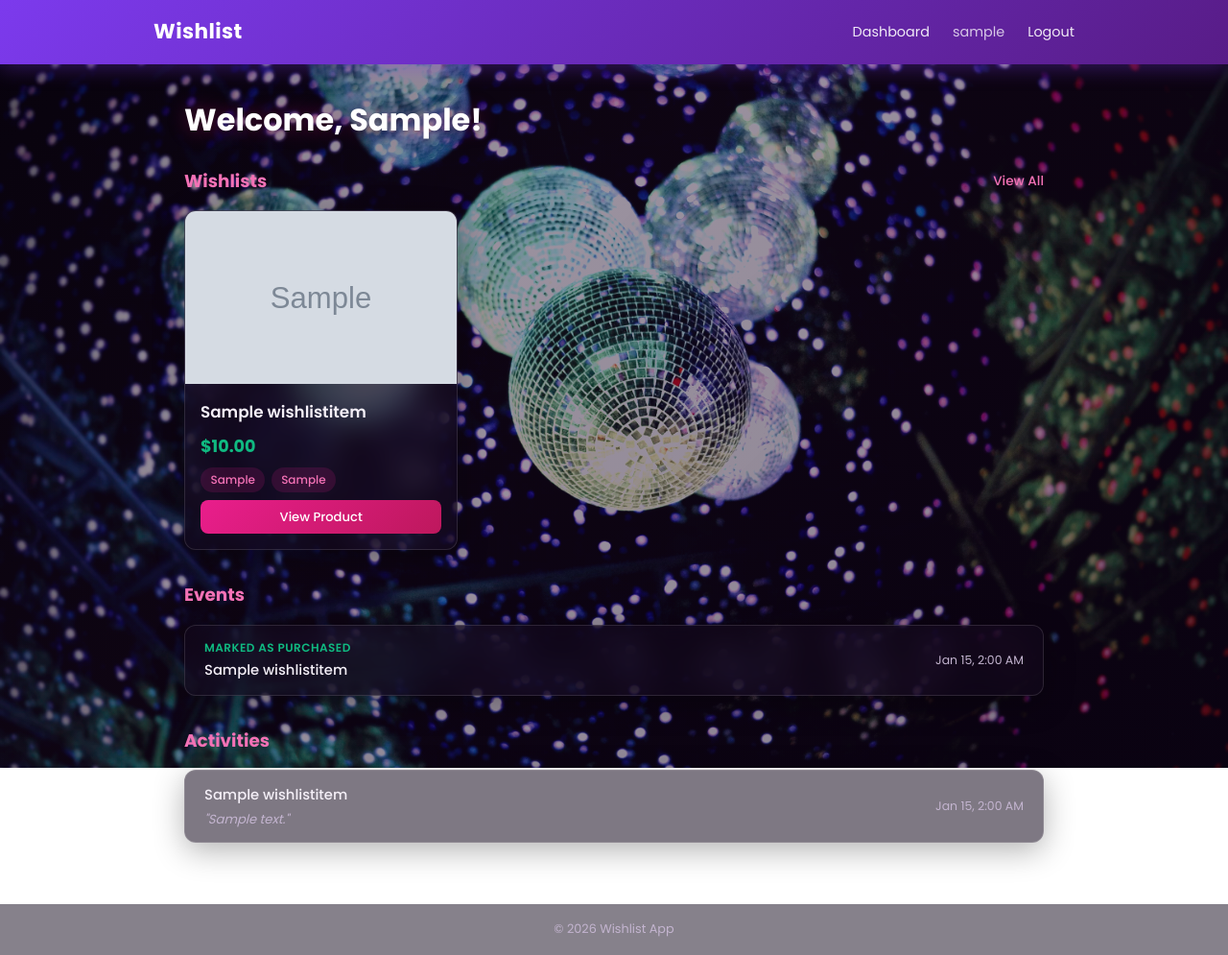
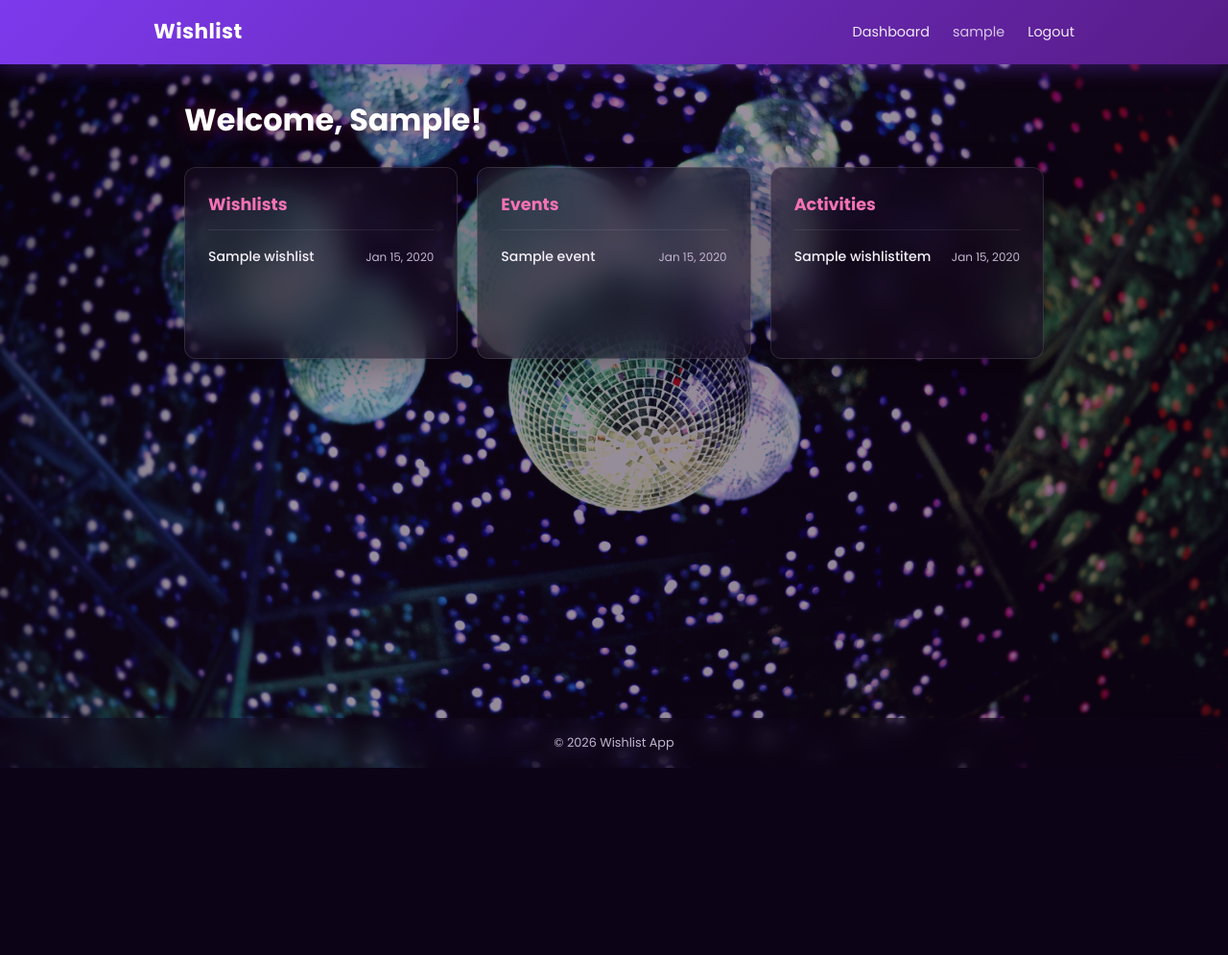
Before and after one commit to dianestephani/wishlist, a Django app: page / in a window 1280 px wide. Shown: the whole page at 96% size. After the commit the page ends 800 px from the top, so only its background shows below. Run offline with Django 5.2, Linux system fonts and the light colour scheme; a user stored in the database is signed in; tables that the repository leaves empty hold one stand-in row (values such as "Sample post"); grey boxes marked "Sample" are stand-in pictures.

Commit message:
Redesign dashboard as 3 clickable flex cards (Wishlists, Events, Activities). Add Wishlist and Event models, events/activities list pages, and new routes.

```diff
--- a/static/css/style.css
+++ b/static/css/style.css
@@ -770,31 +770,84 @@ strong {
     margin-bottom: 1.5rem;
 }
 
-.dashboard-section {
-    margin-bottom: 2rem;
+.dashboard-cards {
+    display: flex;
+    gap: 1.25rem;
 }
 
-.section-header {
+.dashboard-card {
+    flex: 1;
+    background: var(--glass-bg);
+    backdrop-filter: blur(16px);
+    border: 1px solid var(--glass-border);
+    border-radius: var(--radius);
+    box-shadow: var(--glass-shadow);
+    padding: 1.5rem;
+    text-decoration: none;
+    color: var(--text);
+    transition: transform 0.2s, box-shadow 0.2s;
+    display: flex;
+    flex-direction: column;
+    min-height: 200px;
+}
+
+.dashboard-card:hover {
+    transform: translateY(-4px);
+    box-shadow: 0 12px 40px rgba(233, 30, 140, 0.15);
+}
+
+.dashboard-card h2 {
+    color: var(--pink-light);
+    font-size: 1.1rem;
+    margin-bottom: 1rem;
+    padding-bottom: 0.75rem;
+    border-bottom: 1px solid rgba(255, 255, 255, 0.08);
+}
+
+.dashboard-card-list {
+    list-style: none;
+    display: flex;
+    flex-direction: column;
+    gap: 0.6rem;
+    flex: 1;
+}
+
+.dashboard-card-list li {
     display: flex;
     justify-content: space-between;
     align-items: center;
-    margin-bottom: 1rem;
+    gap: 0.5rem;
 }
 
-.section-header h2 {
-    color: var(--pink-light);
-    font-size: 1.15rem;
+.dashboard-card-item-title {
+    font-size: 0.88rem;
+    font-weight: 500;
+    color: var(--text);
 }
 
-.section-link {
-    font-size: 0.85rem;
-    font-weight: 500;
-    text-decoration: none;
-    color: var(--pink-light);
+.dashboard-card-item-date {
+    font-size: 0.75rem;
+    color: var(--text-muted);
+    white-space: nowrap;
 }
 
-.section-link:hover {
-    text-decoration: underline;
+.dashboard-card-empty {
+    color: var(--text-muted);
+    font-size: 0.88rem;
+    flex: 1;
+    display: flex;
+    align-items: center;
+    justify-content: center;
+}
+
+/* ===== Page header (sub-pages) ===== */
+.page-header {
+    margin-bottom: 1.5rem;
+}
+
+.page-title {
+    color: #fff;
+    text-shadow: 0 0 20px var(--pink-glow), 0 2px 4px rgba(0, 0, 0, 0.3);
 }
 
 .dashboard-list {
@@ -996,7 +1049,19 @@ strong {
         font-size: 1.3rem;
     }
 
+    .dashboard-cards {
+        flex-direction: column;
+    }
+
+    .dashboard-card {
+        min-height: auto;
+    }
+
     .dashboard-list-item {
         padding: 0.75rem 1rem;
     }
+
+    .page-title {
+        font-size: 1.3rem;
+    }
 }
--- a/templates/wishlist/dashboard.html
+++ b/templates/wishlist/dashboard.html
@@ -7,107 +7,61 @@
 <div class="dashboard">
     <h1 class="dashboard-title">Welcome, {{ user.first_name|default:user.username }}!</h1>
 
-    <!-- Wishlists Section -->
-    <section class="dashboard-section">
-        <div class="section-header">
+    <div class="dashboard-cards">
+        <!-- Wishlists -->
+        <a href="{% url 'wishlist:index' %}" class="dashboard-card">
             <h2>Wishlists</h2>
-            <a href="{% url 'wishlist:index' %}" class="section-link">View All</a>
-        </div>
+            {% if wishlists %}
+                <ul class="dashboard-card-list">
+                    {% for wl in wishlists %}
+                        <li>
+                            <span class="dashboard-card-item-title">{{ wl.title }}</span>
+                            <span class="dashboard-card-item-date">{{ wl.created_at|date:"M d, Y" }}</span>
+                        </li>
+                    {% endfor %}
+                </ul>
+            {% else %}
+                <p class="dashboard-card-empty">No wishlists yet.</p>
+            {% endif %}
+        </a>
 
-        {% if wishlist_items %}
-            <div class="card-grid">
-                {% for item in wishlist_items %}
-                    <div class="card {% if item.status == 'purchased' %}card-purchased{% endif %}">
-                        {% if item.status == "purchased" %}
-                            <div class="purchased-badge">Purchased</div>
-                        {% endif %}
+        <!-- Events -->
+        <a href="{% url 'wishlist:events' %}" class="dashboard-card">
+            <h2>Events</h2>
+            {% if events %}
+                <ul class="dashboard-card-list">
+                    {% timezone "America/Los_Angeles" %}
+                    {% for event in events %}
+                        <li>
+                            <span class="dashboard-card-item-title">{{ event.title }}</span>
+                            <span class="dashboard-card-item-date">{{ event.date|date:"M d, Y" }}</span>
+                        </li>
+                    {% endfor %}
+                    {% endtimezone %}
+                </ul>
+            {% else %}
+                <p class="dashboard-card-empty">No events yet.</p>
+            {% endif %}
+        </a>
 
-                        {% if item.image %}
-                            <img src="{{ item.image.url }}" alt="{{ item.title }}" class="card-image">
-                        {% else %}
-                            <div class="card-image card-image-placeholder">No Image</div>
-                        {% endif %}
-
-                        <div class="card-body">
-                            <h2 class="card-title">{{ item.title }}</h2>
-
-                            {% if item.price is not None %}
-                                <p class="card-price">${{ item.price }}</p>
-                            {% endif %}
-
-                            <div class="card-details">
-                                {% if item.category %}
-                                    <span class="card-tag">{{ item.category }}</span>
-                                {% endif %}
-                                {% if item.store %}
-                                    <span class="card-tag">{{ item.store }}</span>
-                                {% endif %}
-                            </div>
-
-                            <a href="{% url 'wishlist:item_detail' item.id %}" class="card-link">
-                                View Product
-                            </a>
-                        </div>
-                    </div>
-                {% endfor %}
-            </div>
-        {% else %}
-            <p class="empty-state">No items yet.</p>
-        {% endif %}
-    </section>
-
-    <!-- Events Section -->
-    <section class="dashboard-section">
-        <div class="section-header">
-            <h2>Events</h2>
-        </div>
-
-        {% if recent_events %}
-            <div class="dashboard-list">
-                {% timezone "America/Los_Angeles" %}
-                {% for event in recent_events %}
-                    <div class="dashboard-list-item">
-                        <div class="dashboard-list-content">
-                            <span class="dashboard-list-label {% if event.event_type == 'purchased' %}text-green{% else %}text-red{% endif %}">
-                                {{ event.get_event_type_display }}
-                            </span>
-                            <span class="dashboard-list-title">{{ event.item.title }}</span>
-                        </div>
-                        <span class="dashboard-list-date">{{ event.created_at|date:"M d, g:i A" }}</span>
-                    </div>
-                {% endfor %}
-                {% endtimezone %}
-            </div>
-        {% else %}
-            <p class="empty-state">No events yet.</p>
-        {% endif %}
-    </section>
-
-    <!-- Activities Section -->
-    <section class="dashboard-section">
-        <div class="section-header">
+        <!-- Activities -->
+        <a href="{% url 'wishlist:activities' %}" class="dashboard-card">
             <h2>Activities</h2>
-        </div>
-
-        {% if recent_purchases %}
-            <div class="dashboard-list">
-                {% timezone "America/Los_Angeles" %}
-                {% for purchase in recent_purchases %}
-                    <div class="dashboard-list-item">
-                        <div class="dashboard-list-content">
-                            <span class="dashboard-list-title">{{ purchase.item.title }}</span>
-                            {% if purchase.message %}
-                                <span class="dashboard-list-message">"{{ purchase.message }}"</span>
-                            {% endif %}
-                        </div>
-                        <span class="dashboard-list-date">{{ purchase.purchased_at|date:"M d, g:i A" }}</span>
-                    </div>
-                {% endfor %}
-                {% endtimezone %}
-            </div>
-        {% else %}
-            <p class="empty-state">No activities yet.</p>
-        {% endif %}
-    </section>
+            {% if recent_purchases %}
+                <ul class="dashboard-card-list">
+                    {% timezone "America/Los_Angeles" %}
+                    {% for purchase in recent_purchases %}
+                        <li>
+                            <span class="dashboard-card-item-title">{{ purchase.item.title }}</span>
+                            <span class="dashboard-card-item-date">{{ purchase.purchased_at|date:"M d, Y" }}</span>
+                        </li>
+                    {% endfor %}
+                    {% endtimezone %}
+                </ul>
+            {% else %}
+                <p class="dashboard-card-empty">No activities yet.</p>
+            {% endif %}
+        </a>
+    </div>
 </div>
 {% endblock %}
--- a/wishlist/models.py
+++ b/wishlist/models.py
@@ -9,6 +9,42 @@ class User(AbstractUser):
 
     def __str__(self):
         return self.email
+
+
+class Wishlist(models.Model):
+    user = models.ForeignKey(
+        settings.AUTH_USER_MODEL,
+        on_delete=models.CASCADE,
+        related_name="wishlists",
+    )
+    title = models.CharField(max_length=255)
+    description = models.TextField(blank=True)
+    created_at = models.DateTimeField(auto_now_add=True)
+
+    class Meta:
+        ordering = ["-created_at"]
+
+    def __str__(self):
+        return self.title
+
+
+class Event(models.Model):
+    user = models.ForeignKey(
+        settings.AUTH_USER_MODEL,
+        on_delete=models.CASCADE,
+        related_name="events_created",
+    )
+    title = models.CharField(max_length=255)
+    description = models.TextField(blank=True)
+    date = models.DateTimeField()
+    location = models.CharField(max_length=255, blank=True)
+    created_at = models.DateTimeField(auto_now_add=True)
+
+    class Meta:
+        ordering = ["-date"]
+
+    def __str__(self):
+        return self.title
 
 
 class WishlistItem(models.Model):
--- a/wishlist/urls.py
+++ b/wishlist/urls.py
@@ -7,6 +7,8 @@ app_name = "wishlist"
 urlpatterns = [
     path("", views.dashboard, name="dashboard"),
     path("wishlist/", views.index, name="index"),
+    path("events/", views.events_list, name="events"),
+    path("activities/", views.activities_list, name="activities"),
     path("item/<int:item_id>/", views.item_detail, name="item_detail"),
     path("item/<int:item_id>/visit-store/", views.visit_store, name="visit_store"),
     path("item/<int:item_id>/purchase/", views.mark_purchased, name="mark_purchased"),
--- a/wishlist/views.py
+++ b/wishlist/views.py
@@ -6,7 +6,7 @@ from django.shortcuts import get_object_or_404, redirect, render
 
 from .email import send_purchased_email, send_undo_email
 from .forms import PurchaseForm, RegistrationForm, UndoPurchaseForm
-from .models import ItemEvent, ItemView, Purchase, StoreClick, WishlistItem
+from .models import Event, ItemEvent, ItemView, Purchase, StoreClick, Wishlist, WishlistItem
 
 SORT_OPTIONS = {
     "price_asc": "price",
@@ -19,16 +19,28 @@ SORT_OPTIONS = {
 
 @login_required
 def dashboard(request):
-    wishlist_items = WishlistItem.objects.filter(user=request.user).select_related("purchase")[:6]
-    recent_events = ItemEvent.objects.filter(user=request.user).select_related("item")[:5]
+    wishlists = Wishlist.objects.filter(user=request.user)[:5]
+    events = Event.objects.filter(user=request.user)[:5]
     recent_purchases = Purchase.objects.filter(purchased_by=request.user).select_related("item")[:5]
 
     context = {
-        "wishlist_items": wishlist_items,
-        "recent_events": recent_events,
+        "wishlists": wishlists,
+        "events": events,
         "recent_purchases": recent_purchases,
     }
     return render(request, "wishlist/dashboard.html", context)
+
+
+@login_required
+def events_list(request):
+    events = Event.objects.filter(user=request.user)
+    return render(request, "wishlist/events.html", {"events": events})
+
+
+@login_required
+def activities_list(request):
+    purchases = Purchase.objects.filter(purchased_by=request.user).select_related("item")
+    return render(request, "wishlist/activities.html", {"purchases": purchases})
 
 
 @login_required
```
Also changed, not shown: templates/wishlist/activities.html (added, +31 -0 lines), templates/wishlist/events.html (added, +34 -0 lines), wishlist/admin.py (+16 -1 lines), wishlist/tests.py (+101 -26 lines), wishlist/migrations/0007_event_wishlist.py (added), 2 other files.
